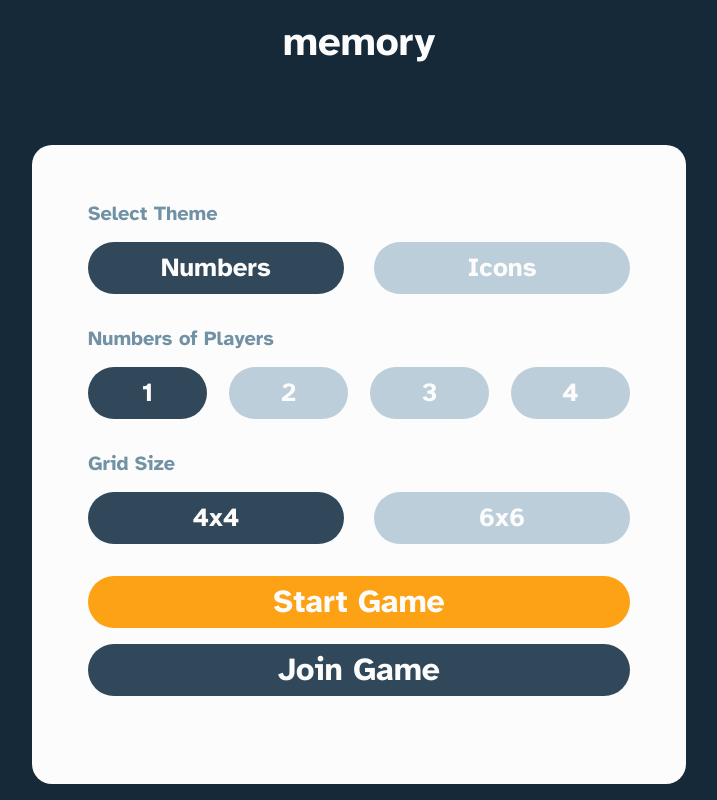
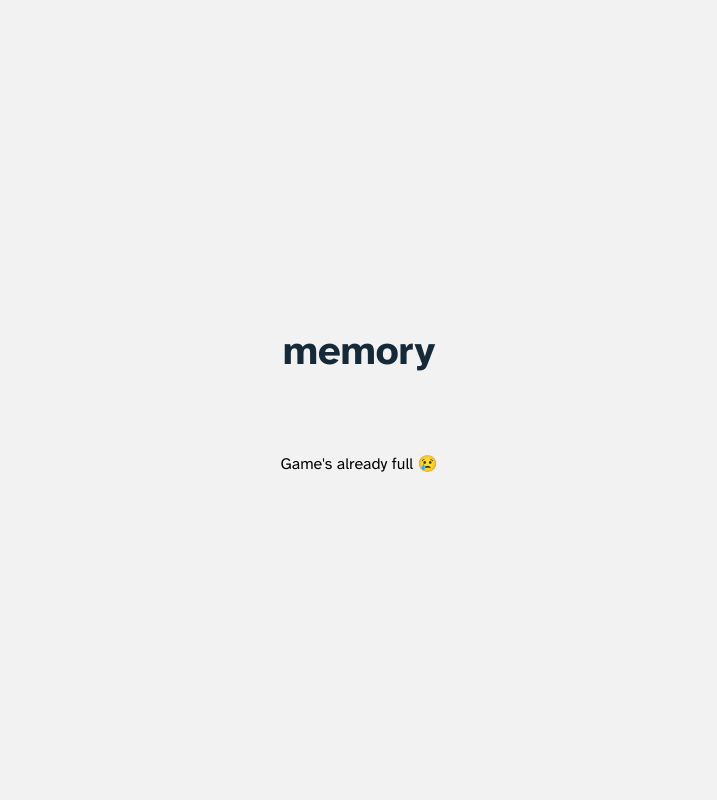
Before and after one commit to lucasvsouza28/memory-game, a React (Vite) app: page /game/1/join in a window 1280 px wide. Before the commit this address led to /new-game. Shown: the whole page, without its empty margins (281-998 px from the left). Built offline with nearby package versions, Linux system fonts and the light colour scheme; no server answers; the database is empty.

Commit message:
wip: Adding join game route

```diff
--- a/src/pages/Game/index.tsx
+++ b/src/pages/Game/index.tsx
@@ -3,6 +3,7 @@ import {
     useState
 } from 'react';
 import * as Icons from 'react-icons/gi';
+import { BsCheckLg } from 'react-icons/bs'
 import { useHistory, useRouteMatch } from 'react-router';
 import { Title } from '../../components/Title';
 import { useGameContext } from '../../contexts/game';
@@ -39,6 +40,7 @@ import {
     ModalMenu,
 } from './styles';
 import { Modal } from '../../components/Modal';
+import { Button } from '../../components/Button';
 
 type GameProps = {
 
@@ -60,6 +62,7 @@ export const Game = ({
     const [currentSelection, setCurrentSelection] = useState<SelectedCardType | null>(null);
     const [isMobile, setIsMobile] = useState(false)
     const [menuOpen, setMenuOpen] = useState(false);
+    const [shared, setShared] = useState(false)
     const route = useRouteMatch();
     const history = useHistory();
 
@@ -277,6 +280,11 @@ export const Game = ({
         history.push(`/new-game`);
     }
 
+    const handleShare = () => {
+        navigator.clipboard.writeText(`${window.location.origin}/game/${currentGameKey}/join`);
+        setShared(true);
+    }
+
     useEffect(() => {
         changeCurrentGameKey((route.params as any).key);
     }, [])
@@ -324,6 +332,15 @@ export const Game = ({
         setIsMobile(window.innerWidth < 768);
     }, []);
 
+    const getColor = () => {
+
+        setTimeout(() => {
+            setShared(false);
+        }, 800);
+
+        return shared;
+    }
+
     return (
         <Container>
             <HeaderContainer>
@@ -341,6 +358,18 @@ export const Game = ({
                         onClick={handleNewGame}
                     >
                         New Game
+                    </HeaderButton>
+
+                    <HeaderButton
+                        variant="opaque"
+                        onClick={handleShare}
+                        style={{
+                            transition: 'all .2s linear',
+                            backgroundColor: getColor() ? 'green' : '#DFE7EC',
+                            color: getColor() ? '#FFF' : '#304859',
+                        }}
+                    >
+                        { shared ? <BsCheckLg color="#fff" /> : 'Share' }
                     </HeaderButton>
 
                     <HeaderAvatar
@@ -373,6 +402,17 @@ export const Game = ({
                         Setup New Game
                     </WinnersButton>
                     <WinnersButton
+                        variant="opaque"
+                        onClick={handleShare}
+                        style={{
+                            transition: 'all .2s linear',
+                            backgroundColor: getColor() ? 'green' : '#DFE7EC',
+                            color: getColor() ? '#FFF' : '#304859',
+                        }}
+                    >
+                        { shared ? <BsCheckLg color="#fff" /> : 'Share' }
+                    </WinnersButton>
+                    <WinnersButton
                         onClick={() => setMenuOpen(false)}
                     >
                         Resume
--- /dev/null
+++ b/src/pages/JoinGame/index.tsx
@@ -0,0 +1,43 @@
+import { useEffect, useState } from "react";
+import { useHistory, useRouteMatch } from "react-router";
+import { Title } from "../../components/Title";
+import { useGameContext } from "../../contexts/game";
+import { joinExistingGame } from "../../services/game";
+import * as SC from './styles';
+
+export const JoinGame = ({
+
+}) => {
+    const [gameFull, setGameFull] = useState<boolean>(false);
+    const route = useRouteMatch();
+    const history = useHistory();
+    const {
+        changeCurrentGameKey,
+        user,
+    } = useGameContext();
+
+    useEffect(() => {
+
+        const join = async () => {
+            const key = (route.params as any).key;
+            if (key){
+                const joined = await joinExistingGame(key, user!);
+
+                if (joined) {
+                    history.push(`/game/${key}`);
+                } else {
+                    setGameFull(true);
+                }
+            }
+        }
+
+        join();
+    }, [])
+
+    return (
+        <SC.Container>
+            <Title variant="secondary" />
+            { gameFull && <SC.Message>Game's already full 😢</SC.Message>  }
+        </SC.Container>
+    )
+}
--- /dev/null
+++ b/src/pages/JoinGame/styles.ts
@@ -0,0 +1,12 @@
+import styled from 'styled-components';
+
+export const Container = styled.div`
+    display: flex;
+    flex-direction: column;
+    justify-content: center;
+    align-items: center;
+    height: 100vh;
+    width: 100vw;
+`;
+
+export const Message = styled.div``;
--- a/src/routes.tsx
+++ b/src/routes.tsx
@@ -1,6 +1,7 @@
 import { Switch, Router, Route, useHistory } from "react-router-dom";
 import { Game } from "./pages/Game";
 import { Home } from './pages/Home';
+import { JoinGame } from "./pages/JoinGame";
 import { Login } from "./pages/Login";
 import { NewGame } from './pages/NewGame';
 
@@ -11,7 +12,8 @@ export const Routes = () => {
         { id: 'login', path: '/', exact: true, component: Login },
         { id: 'home', path: '/home', component: Home },
         { id: 'new-game', path: '/new-game', component: NewGame },
-        { id: 'game', path: '/game/:key', component: Game },
+        { id: 'game', path: '/game/:key', exact: true, component: Game },
+        { id: 'join-game', path: '/game/:key/join', exact: true, component: JoinGame },
     ];
 
     return (
--- a/src/services/game.ts
+++ b/src/services/game.ts
@@ -149,7 +149,10 @@ export const createGame = async (theme: 'Numbers' | 'Icons', gridSize: number, p
     return '';
 };
 
-export const joinExistingGame = async (gameKey: string, user: UserType) => {
+export const joinExistingGame = async (gameKey: string, user: UserType | null) => {
+
+    if (!user) return;
+
     const gameRef = database.ref(`/games/${gameKey}`);
     const gameVal = (await gameRef.get()).val() as GameType;
 
```
